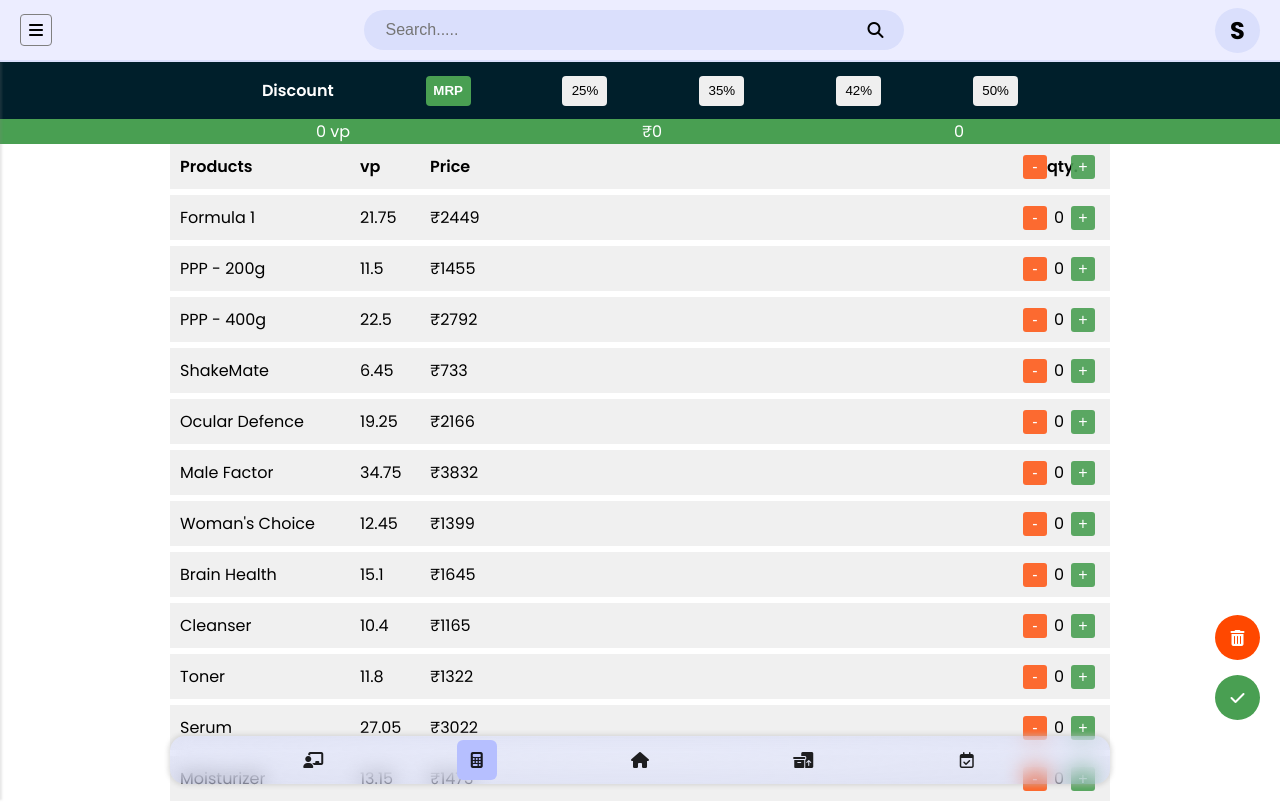
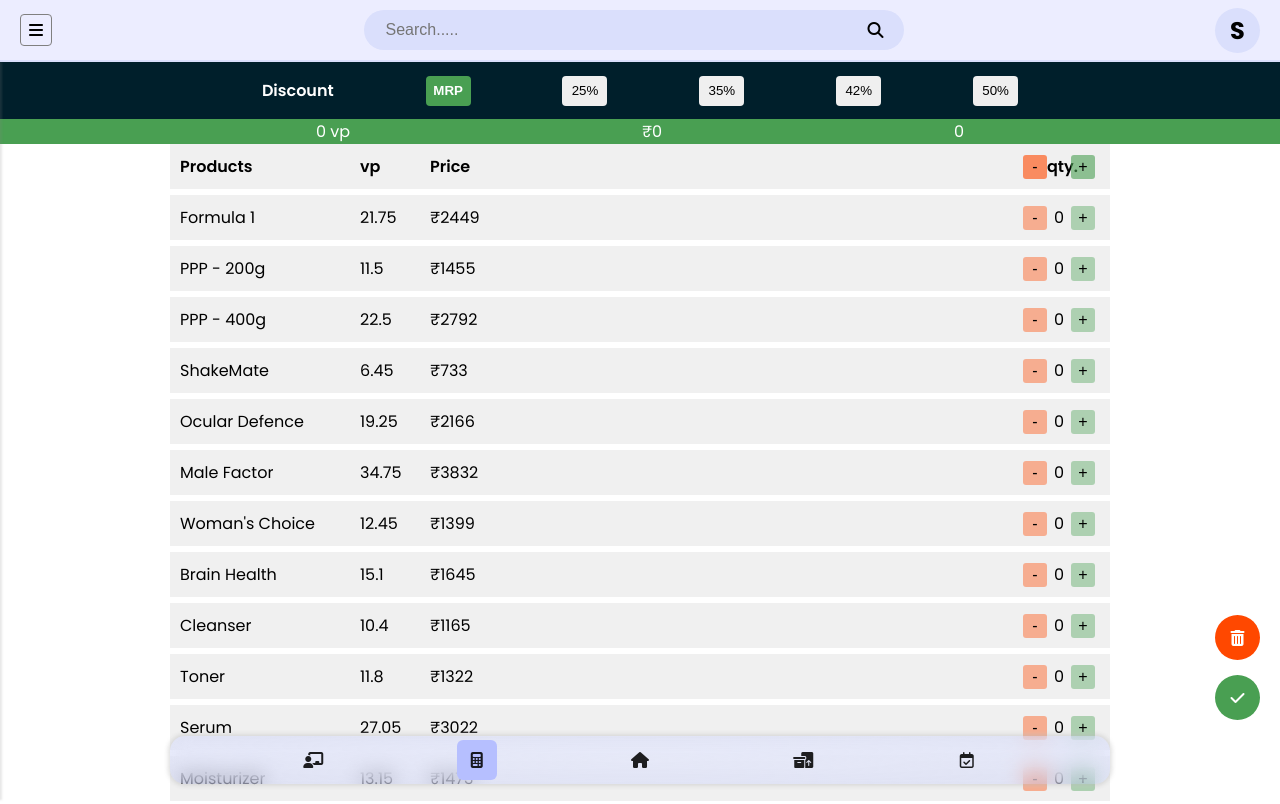
Before and after one commit to PsmLuwang/project-pacify, a plain HTML site: page html/calculator.html in a window 1280 px wide. Shown: the top 804 px of the page. Drawn offline with Linux system fonts and the light colour scheme.

Commit message:
color change

```diff
--- a/css/calculator.css
+++ b/css/calculator.css
@@ -97,7 +97,6 @@
     font-size: 1rem;
     border:none;
     border-radius: 3px;
-    color: white;
 }
 .tableRow > div:last-child > div {
     width: 24px;
--- a/javascript/calculator.js
+++ b/javascript/calculator.js
@@ -33,9 +33,9 @@ function listing(discount) {
                     <div>vp</div>
                     <div>Price</div>
                     <div>
-                        <button style="background : rgba(255, 72, 0, 0.8)">-</button>
+                        <button style="background : rgba(255, 72, 0, 0.6)">-</button>
                         <div>qty.</div>
-                        <button style="background : rgba(73, 159, 82, 0.9)">+</button>
+                        <button style="background : rgba(73, 159, 82, 0.6)">+</button>
                     </div>
                 </div>
             `;
@@ -46,9 +46,9 @@ function listing(discount) {
                         <div>${productDetails[i].vp}</div>
                         <div>₹${productDetails[i][discount]}</div>
                         <div>
-                            <button onclick="selectingProduct('remove', ${i}, '${discount}')" style="background : rgba(255, 72, 0, 0.8)">-</button>
+                            <button onclick="selectingProduct('remove', ${i}, '${discount}')" style="background : rgba(255, 72, 0, 0.4)">-</button>
                             <div>${productDetails[i].qty}</div>
-                            <button onclick="selectingProduct('add', ${i}, '${discount}')" style="background :rgba(73, 159, 82, 0.9)">+</button>
+                            <button onclick="selectingProduct('add', ${i}, '${discount}')" style="background :rgba(73, 159, 82, 0.4)">+</button>
                         </div>
                     </div>
                 `;
```
